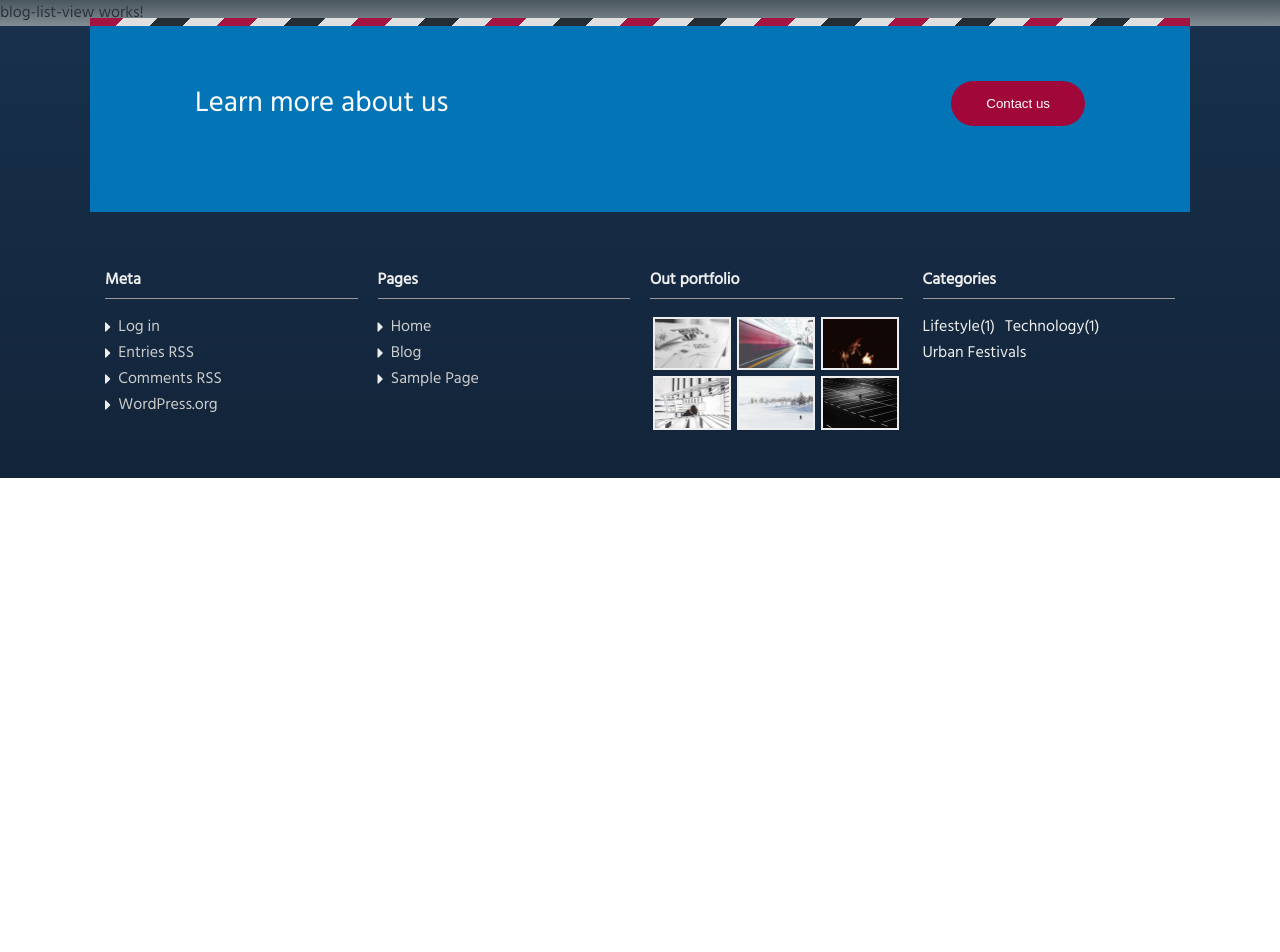
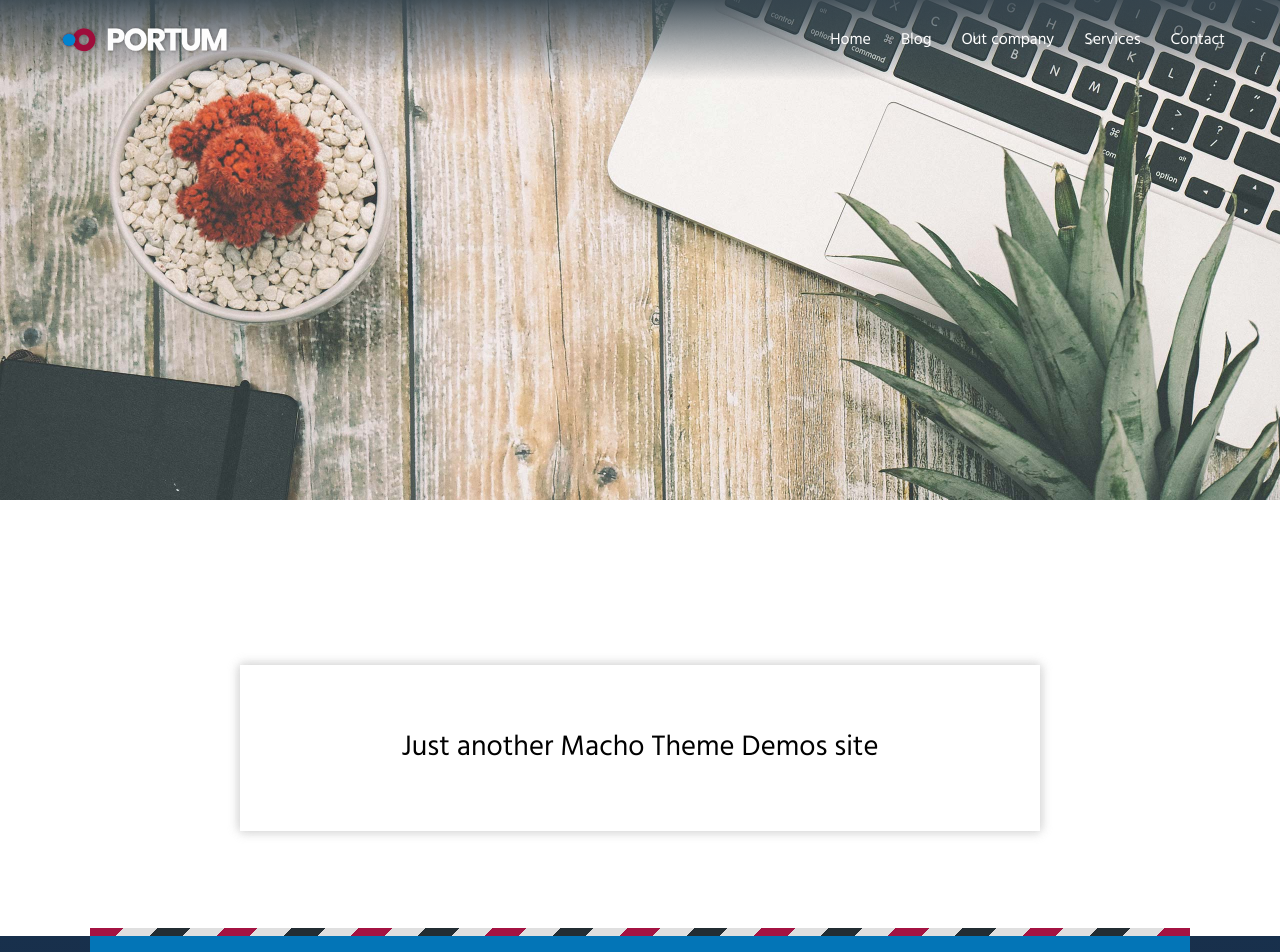
Before and after one commit to BGZStephen/portum, an Angular app: page /blog in a window 1280 px wide. Shown: the top 952 px of the page. Before the commit the page ends 800 px from the top, so only its background shows below. Built offline with nearby package versions, Linux system fonts and the light colour scheme.

Commit message:
list-view scaffolding

```diff
--- a/src/app/components/blog/list-view/blog-list-view.component.html
+++ b/src/app/components/blog/list-view/blog-list-view.component.html
@@ -1,3 +1,20 @@
-<p>
-  blog-list-view works!
-</p>
+<div id="blog-list-view">
+  <div class="main-image-container">
+    <img src="/assets/img/00_header_01.jpg">
+  </div>
+  <div class="row">
+    <div class="col-sm-12">
+      <div class="jumbo-text">
+        <p>Just another Macho Theme Demos site</p>
+      </div>
+    </div>
+  </div>
+  <div class="row">
+    <div class="col-sm-8 posts-container">
+
+    </div>
+    <div class="col-sm-4 meta-container">
+
+    </div>
+  </div>
+</div>
--- a/src/app/components/blog/list-view/blog-list-view.component.scss
+++ b/src/app/components/blog/list-view/blog-list-view.component.scss
@@ -0,0 +1,33 @@
+#blog-list-view {
+  .main-image-container {
+    height: 350px;
+
+    img {
+      display: block;
+      width: 100%;
+    }
+
+    @media(min-width: $screen-md) {
+      height: 550px;
+    }
+
+    @media(min-width: $screen-lg) {
+      height: 750px;
+    }
+  }
+
+  .jumbo-text {
+    background: white;
+    box-shadow: 0px 5px 8px rgba(#AAA, 0.2),
+                5px 0px 8px rgba(#AAA, 0.2),
+                0px -5px 8px rgba(#AAA, 0.2),
+                -5px 0 8px rgba(#AAA, 0.2);
+    font-size: 1.8em;
+    margin: 0 auto;
+    padding: 60px 160px;
+    position: relative;
+    top: -90px;
+    max-width: 800px;
+    text-align: center;
+  }
+}
--- a/src/app/components/blog/list-view/blog-list-view.component.ts
+++ b/src/app/components/blog/list-view/blog-list-view.component.ts
@@ -3,7 +3,6 @@ import { Component, OnInit } from '@angular/core';
 @Component({
   selector: 'app-blog-list-view',
   templateUrl: './blog-list-view.component.html',
-  styleUrls: ['./blog-list-view.component.scss']
 })
 export class BlogListViewComponent implements OnInit {
 
--- a/src/app/components/navbar/menu/navbar-menu.component.html
+++ b/src/app/components/navbar/menu/navbar-menu.component.html
@@ -6,7 +6,7 @@
       <li class="menu-item">
         <a>Home</a>
       </li>
-      <li class="menu-item">
+      <li class="menu-item" routerLink="/blog">
         <a>Blog</a>
       </li>
       <li class="menu-item">
--- a/src/styles/main.scss
+++ b/src/styles/main.scss
@@ -12,6 +12,7 @@
 @import '../app/components/home/expertise/home-expertise.component';
 @import '../app/components/home/team/home-team.component';
 @import '../app/components/home/pricing/home-pricing.component';
+@import '../app/components/blog/list-view/blog-list-view.component';
 @import '../app/components/carousel/carousel.component';
 @import '../app/components/footer/footer.component';
 
```
